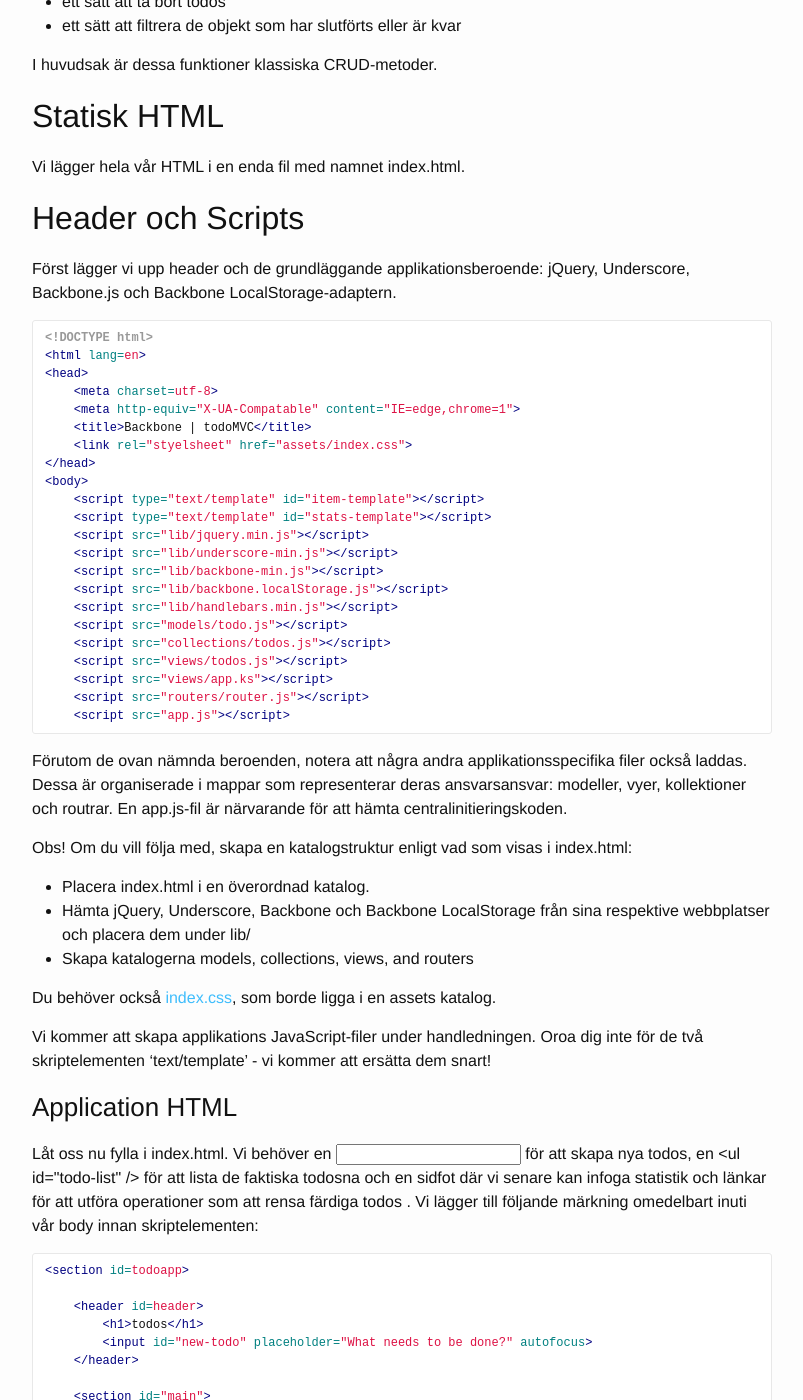
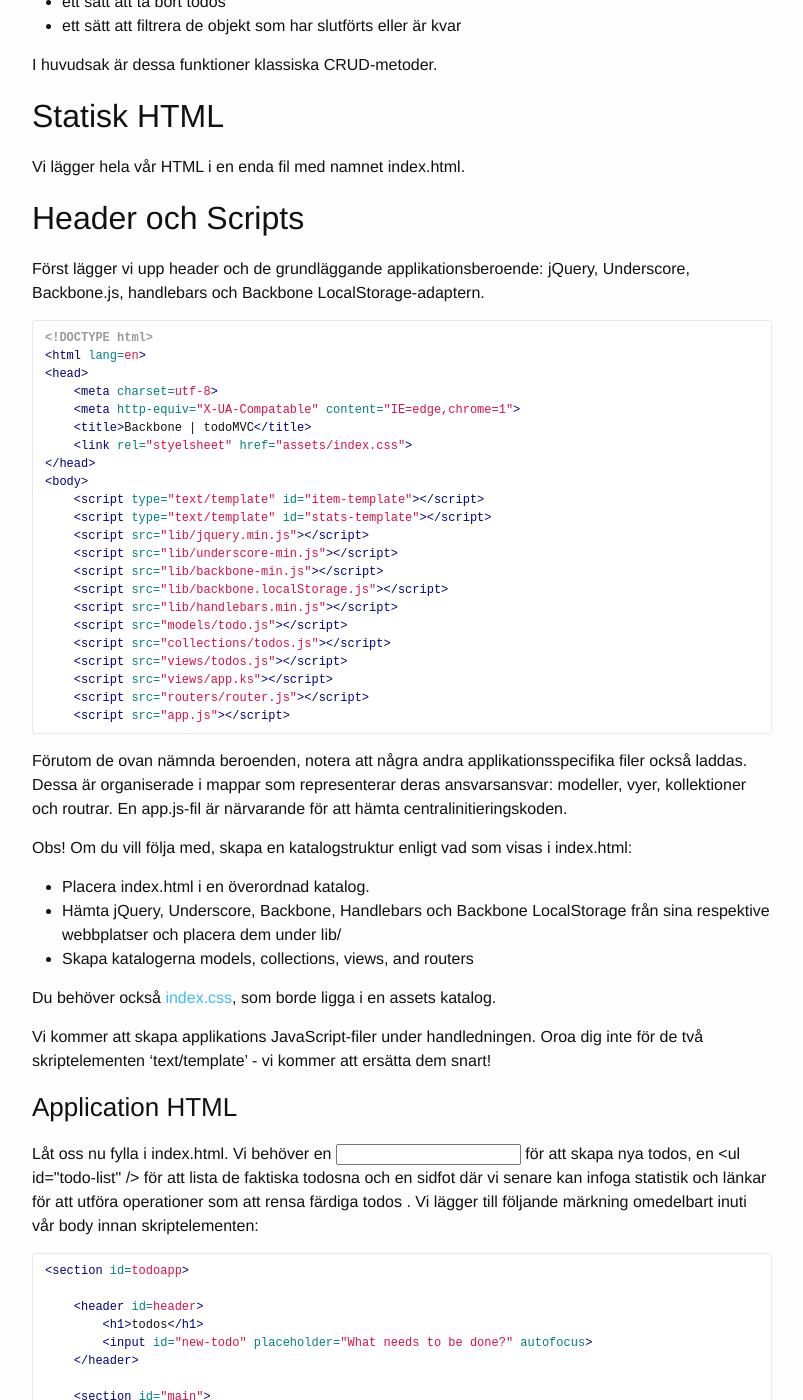
Before and after one commit to develdoe/develdoe.github.io, a Jekyll site: the page built from _posts/2017-11-14-backbone-todos-app.md, in a window 1280 px wide and 1400 px high, scrolled down 840 px. Shown: the whole window, without its empty margins (238-1041 px from the left). Built offline with Jekyll 4.4.1, drawn with Linux system fonts in a browser that asks for light colours.

Commit message:
Create 2017-11-14-backbone-todos-app.md

````diff
--- a/_posts/2017-11-14-backbone-todos-app.md
+++ b/_posts/2017-11-14-backbone-todos-app.md
@@ -27,7 +27,7 @@ Vi lägger hela vår HTML i en enda fil med namnet index.html.
 
 ## Header och Scripts
 
-Först lägger vi upp header och de grundläggande applikationsberoende: jQuery, Underscore, Backbone.js och Backbone LocalStorage-adaptern.
+Först lägger vi upp header och de grundläggande applikationsberoende: jQuery, Underscore, Backbone.js, handlebars och Backbone LocalStorage-adaptern.
 
 ```html
 <!DOCTYPE html>
@@ -59,7 +59,7 @@ Förutom de ovan nämnda beroenden, notera att några andra applikationsspecifik
 Obs! Om du vill följa med, skapa en katalogstruktur enligt vad som visas i index.html:
 
 * Placera index.html i en överordnad katalog.
-* Hämta jQuery, Underscore, Backbone och Backbone LocalStorage från sina respektive webbplatser och placera dem under lib/
+* Hämta jQuery, Underscore, Backbone, Handlebars och Backbone LocalStorage från sina respektive webbplatser och placera dem under lib/
 * Skapa katalogerna models, collections, views, and routers
 
 Du behöver också [index.css](https://raw.githubusercontent.com/tastejs/todomvc/gh-pages/examples/backbone/node_modules/todomvc-app-css/index.css), som borde ligga i en assets katalog.
````
